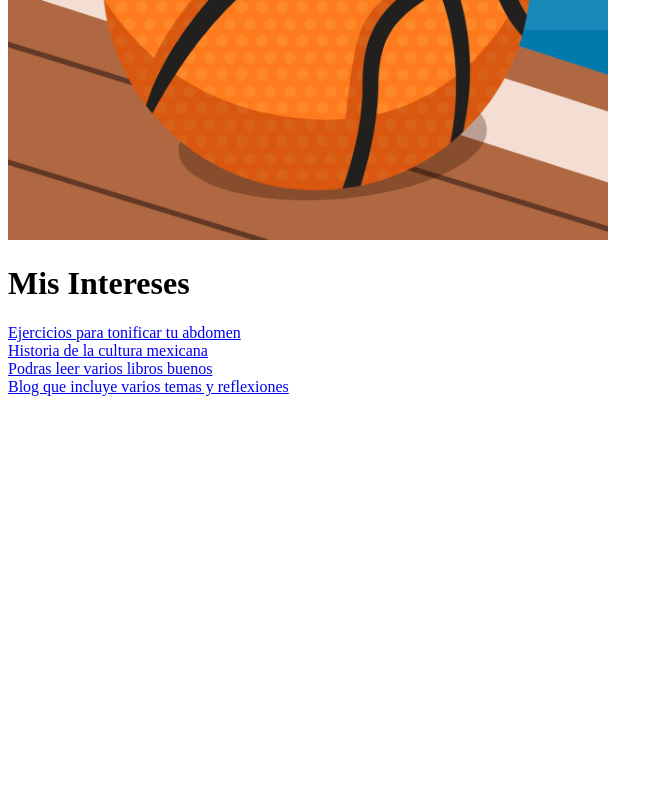
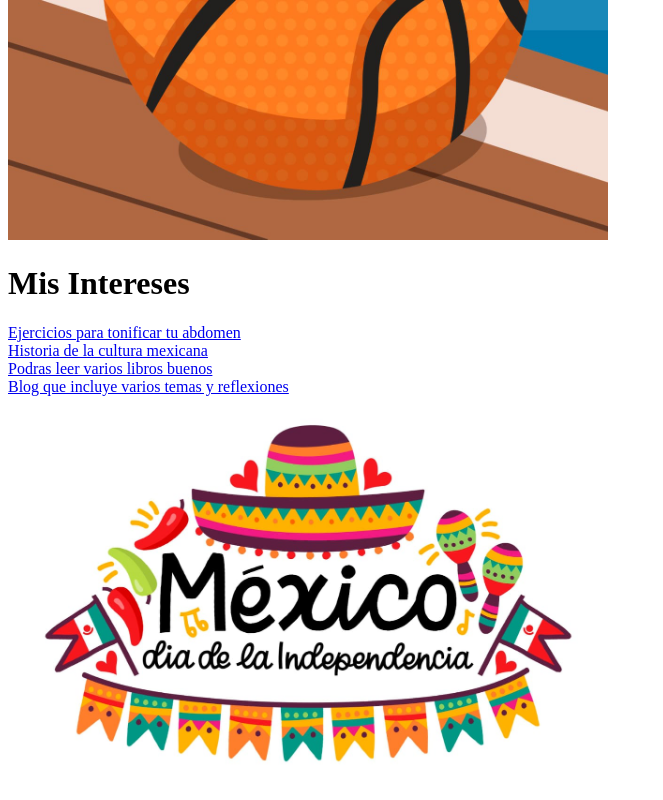
Before and after one commit to ignaciomal/ignaciomal.github.io, a plain HTML site: page index.html in a window 1280 px wide. Shown: the part 2686-3486 px from the top of the page, without its empty margins (0-663 px from the left). Before the commit the page ends 3090 px from the top, so only its background shows below. Drawn offline with Linux system fonts and the light colour scheme.

Commit message:
Imagen Mexico
Se añadio una imagen referente a Mexico

```diff
--- a/index.html
+++ b/index.html
@@ -39,5 +39,7 @@
     <br>
     <a href="https://www.brainpickings.org/" target="_blank">Blog que incluye varios temas y reflexiones</a>
     <br>
+    <img src="imagenes/mexico.jpeg" width="600">
+    <br>
 </body>
 </html>
```
